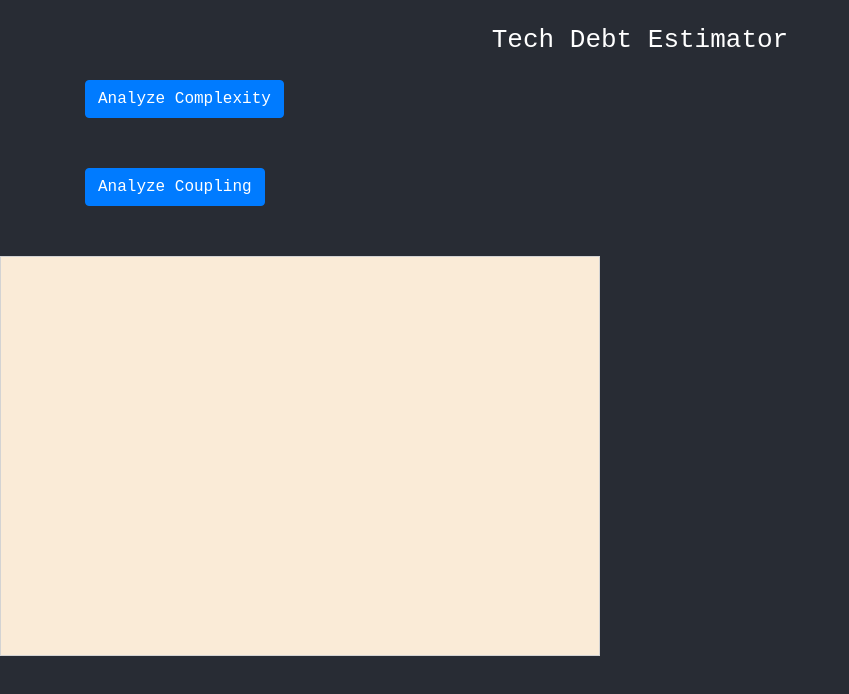
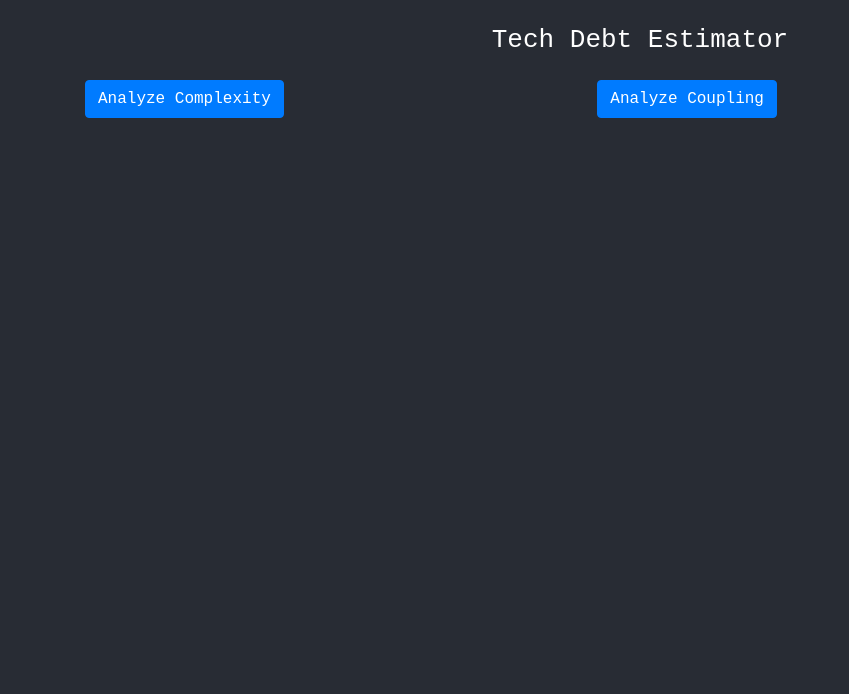
Before and after one commit to danielanatolie/devis, a React (Create React App) app: page / in a window 1280 px wide. Shown: the top 694 px of the page, without its empty margins (0-849 px from the left). Built offline with nearby package versions, Linux system fonts and the light colour scheme; no server answers.

Commit message:
aligned FE divs

```diff
--- a/src/App.css
+++ b/src/App.css
@@ -21,15 +21,26 @@ body {
 }
 
 .vis-container {
-  width: 600px;
-  height: 400px;
-  border: 1px solid lightgray;
-  background-color: antiquewhite;
+  width: 700px;
+  height: 700px;
+  /* border: 1px solid lightgray; */
+  /* background-color: antiquewhite; */
+  display: flex;
+  flex-direction: column;
 }
 
+.bar-graph-container{
+  width: 600px;
+  height: 600px;
+  /* align-items: flex-start; */
+  font-family: 'Courier New';
+  padding-bottom: 50px;
+  display: flex;
+  flex-direction: column;
+
+}
 .container {
   display: flex;
-  /* justify-content: center; */
   align-items: flex-start;
   font-family: 'Courier New';
   padding-bottom: 50px;
--- a/src/App.js
+++ b/src/App.js
@@ -88,32 +88,33 @@ export class App extends Component {
         </header>
         <body>
           <div className="container">
+
+            <div className="bar-graph-container">
               <ButtonToolbar>
                 <Button onClick={this.handleClick} variant="primary">
                   Analyze Complexity
                 </Button>
               </ButtonToolbar>
+              <Container>
+                {showBarGraph ? (
+                  <ChartWrapper data={this.state.barGraphData} />
+                ) : null}
+              </Container>
             </div>
-          <div className="container">
+
+            <div className="vis-container">
               <ButtonToolbar>
                 <Button onClick={this.displayCouplingGraph} variant="primary">
                   Analyze Coupling
                 </Button>
               </ButtonToolbar>
-          </div>
-          <div class = "vis-container">
               <Container>
                 {showCouplingGraph ? (
                     <VisNetwork data={this.state.couplingData} />
                   ) : null}
               </Container>
             </div>
-          <Container>
-            {showBarGraph ? (
-              <ChartWrapper data={this.state.barGraphData} />
-            ) : null}
-          </Container>
-
+          </div>
         </body>
       </div>
     );
--- a/src/VisNetwork.js
+++ b/src/VisNetwork.js
@@ -12,8 +12,13 @@ export default class VisNetwork extends Component {
             nodes: nodes,
             edges: edges
         };
-        var options = {};
+        var options = {
+            autoResize: true,
+            height: '600px',
+            width: '600px'
+        };
         var network = new vis.Network(this.refs.myRef, data, options);
+        network.fit()
     }
 
     render()  {
```
Lines whose indentation alone changed are shown as unchanged.
